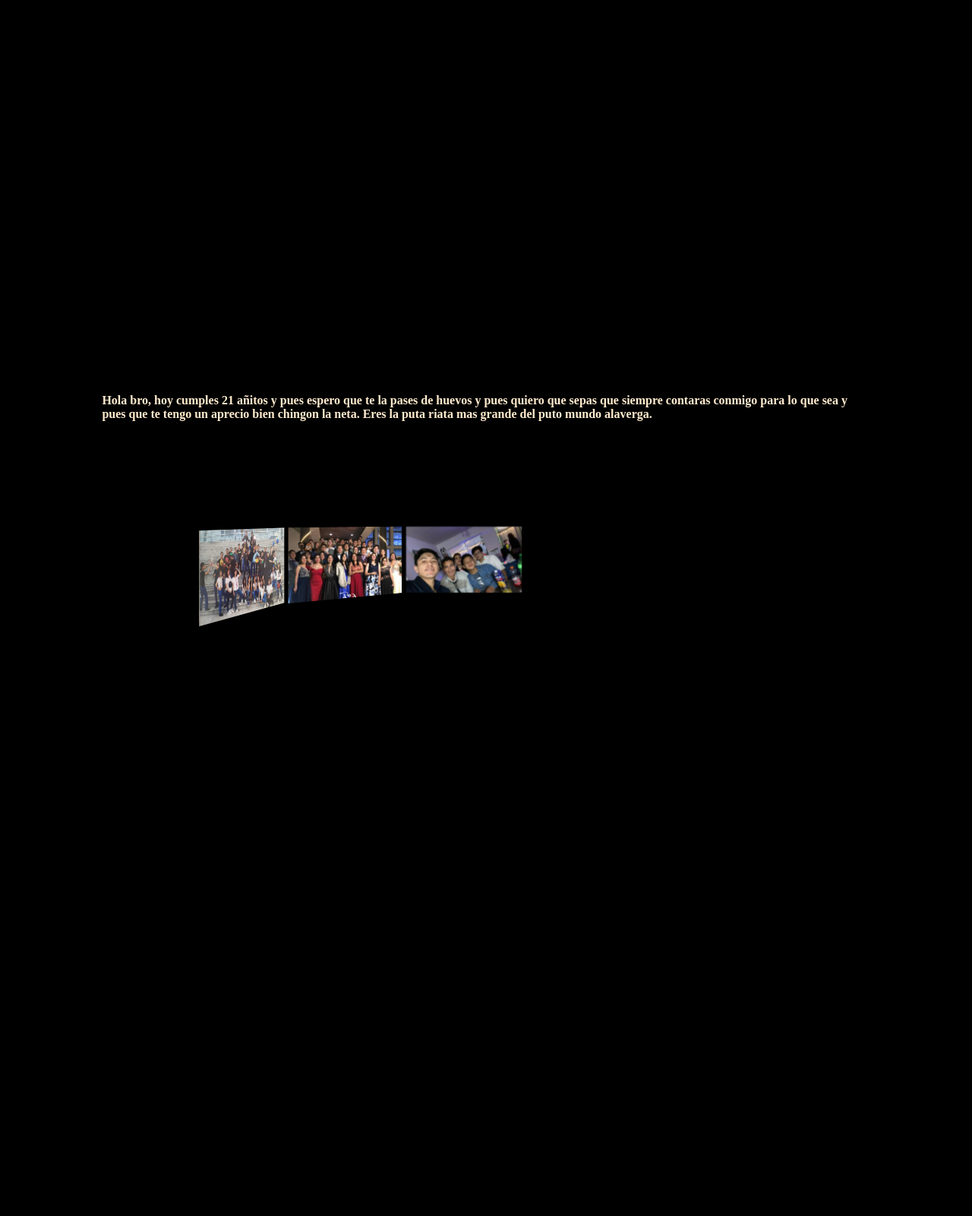
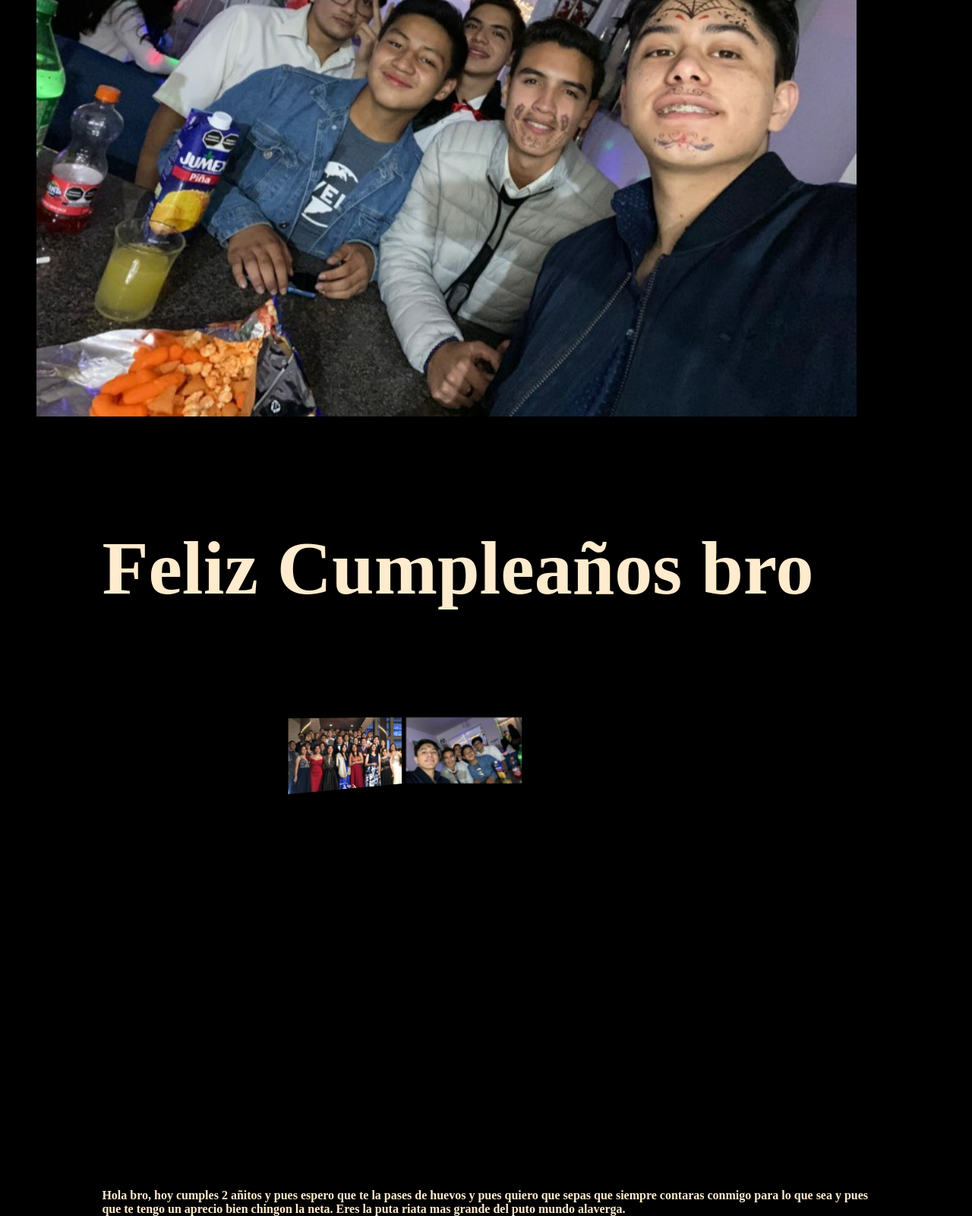
Before and after one commit to MiguelMtzOlvera/rodri, a plain HTML site: page index.html in a window 1280 px wide. Shown: the part 275-1875 px from the top of the page at 76% size. Before the commit the page ends 1092 px from the top, so only its background shows below. Drawn offline with Linux system fonts and the light colour scheme.

Commit message:
Update index.html

```diff
--- a/index.html
+++ b/index.html
@@ -6,20 +6,20 @@
 </head>
 
 <body>
-    <H2>Feliz Cumplea&ntilde;os bro</H2>
-            <h4>Hola bro, hoy cumples 21 añitos y pues espero que te la pases de huevos y pues quiero que sepas que siempre contaras conmigo para lo que sea y pues que te tengo un aprecio bien chingon la neta. Eres la puta riata mas grande del puto mundo alaverga.
-            </h4>
+    <script src="js.js"></script><figure><img src="images/1.jpeg" alt=""></figure>
+    <section class="cointaner">
+        <div class="vapour">
+            <H2>Feliz Cumplea&ntilde;os bro</H2>
             <div class="cont-all">
                 <div class="cont-ca">
                     <figure><img src="images/1.jpeg" alt=""></figure>
                     <figure><img src="images/2.jpeg" alt=""></figure>
                     <figure><img src="images/3.jpeg" alt=""></figure>
                 </div>
-                </div>
-
-    <audio src="audio/roses.mp3" controls="true" id="ID" style="display:none;"></audio>
-
-    <script src="js.js"></script>
+            </div>
+            <h4>Hola bro, hoy cumples 2 añitos y pues espero que te la pases de huevos y pues quiero que sepas que siempre contaras conmigo para lo que sea y pues que te tengo un aprecio bien chingon la neta. Eres la puta riata mas grande del puto mundo alaverga.
+            </h4>
+        </div>
+    </section>
 </body>
-
 </html>
```
